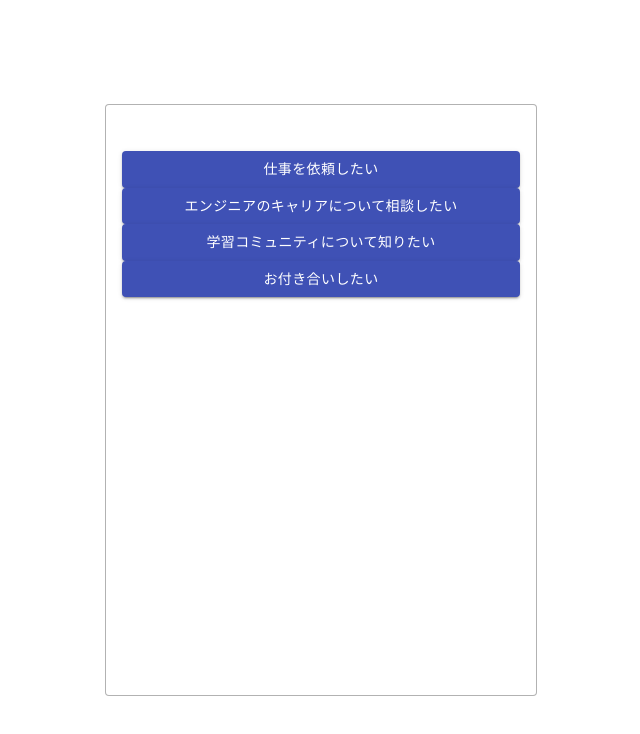
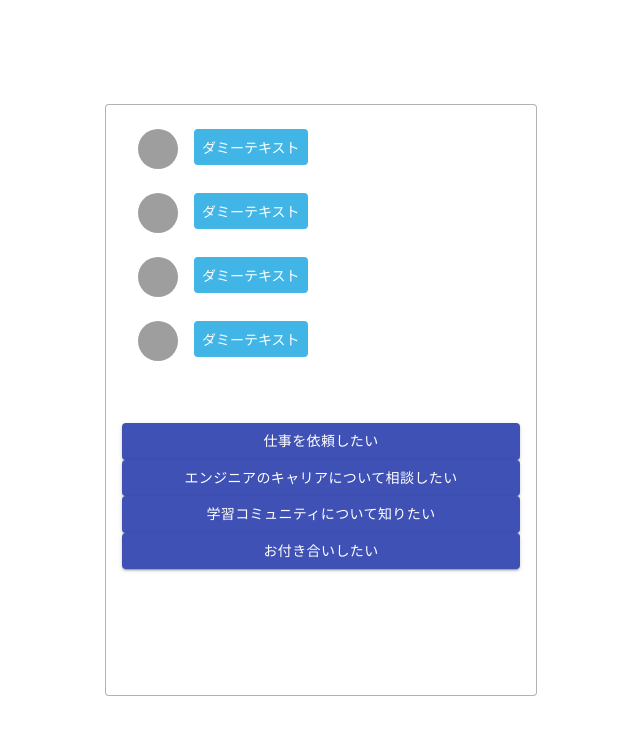
Before and after one commit to g-taiger/chatbot-demo, a React (Create React App) app in the folder app/react-app/: page / in a window 1280 px wide. Shown: the top 734 px of the page, without its empty margins (319-959 px from the left). Built offline with nearby package versions, Linux system fonts and the light colour scheme; grey boxes are pictures that could not be loaded.

Commit message:
Add Chats and Chat component

```diff
--- a/app/react-app/src/App.jsx
+++ b/app/react-app/src/App.jsx
@@ -1,7 +1,7 @@
 import React from 'react';
 import './assets/styles/style.css'
 import defaultDataset from './dataset';
-import { AnswersList } from './components/index.js';
+import { AnswersList, Chats } from './components/index.js';
 
 export default class App extends React.Component {
   constructor(props) {
@@ -32,6 +32,7 @@ export default class App extends React.Component {
     return (
       <section className="c-section">
         <div className="c-box">
+          <Chats/>
           <AnswersList answers={this.state.answers}/>
         </div>
       </section>
--- a/app/react-app/src/assets/styles/style.css
+++ b/app/react-app/src/assets/styles/style.css
@@ -36,6 +36,7 @@
   font-weight: 500;
   padding: .5rem;
   margin-right: 1rem;
+  margin-top: .5rem;
   max-width: 80%;
   width: auto;
 }
--- /dev/null
+++ b/app/react-app/src/components/Chat.jsx
@@ -0,0 +1,19 @@
+import React from "react";
+import ListItem from '@material-ui/core/ListItem';
+import ListItemText from '@material-ui/core/ListItemText';
+import ListItemAvatar from '@material-ui/core/ListItemAvatar';
+import Avatar from '@material-ui/core/Avatar';
+import Typography from '@material-ui/core/Typography';
+
+const Chat = () => {
+  return(
+    <ListItem alignItems="flex-start">
+        <ListItemAvatar>
+          <Avatar alt="icon" src="/static/images/avatar/1.jpg" />
+        </ListItemAvatar>
+        <div className="p-chat__bubble">ダミーテキスト</div>
+    </ListItem>
+  )
+}
+
+export default Chat
--- /dev/null
+++ b/app/react-app/src/components/Chats.jsx
@@ -0,0 +1,26 @@
+import React from "react";
+import { makeStyles } from '@material-ui/core/styles';
+import { Chat } from './index'
+import List from '@material-ui/core/List';
+
+const useStyles = makeStyles((theme) => ({
+  root: {
+    width: '100%',
+    maxWidth: '36ch',
+    backgroundColor: theme.palette.background.paper,
+  },
+}));
+
+const Chats = () => {
+  const classes = useStyles();
+  return(
+    <List className={classes.root}>
+      <Chat/>
+      <Chat/>
+      <Chat/>
+      <Chat/>
+    </List>
+  )
+}
+
+export default Chats
--- a/app/react-app/src/components/index.js
+++ b/app/react-app/src/components/index.js
@@ -1,2 +1,4 @@
 export {default as AnswersList} from "./AnswersList"
 export {default as Answer} from "./Answer"
+export {default as Chats} from "./Chats"
+export {default as Chat} from "./Chat"
```
